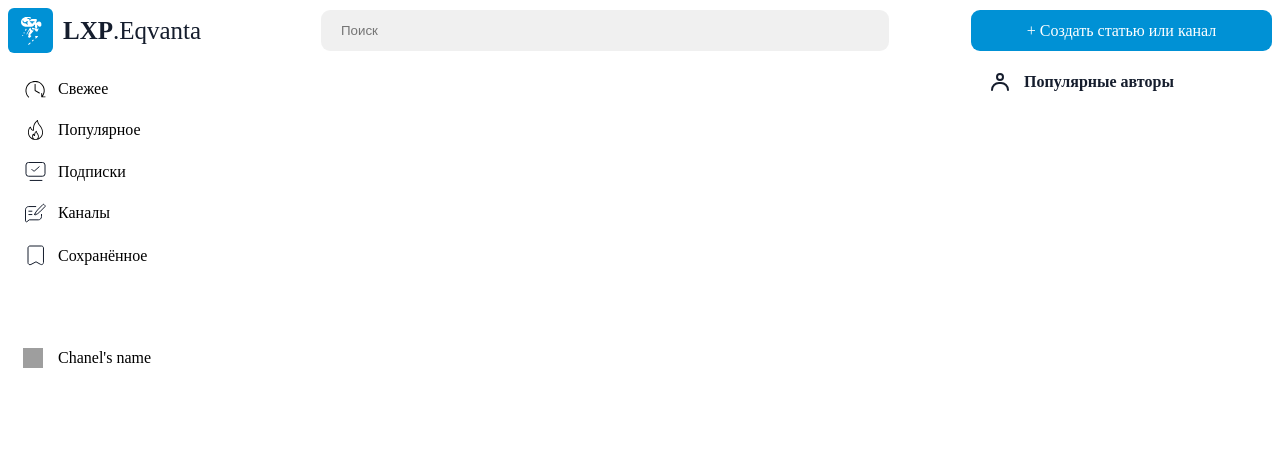
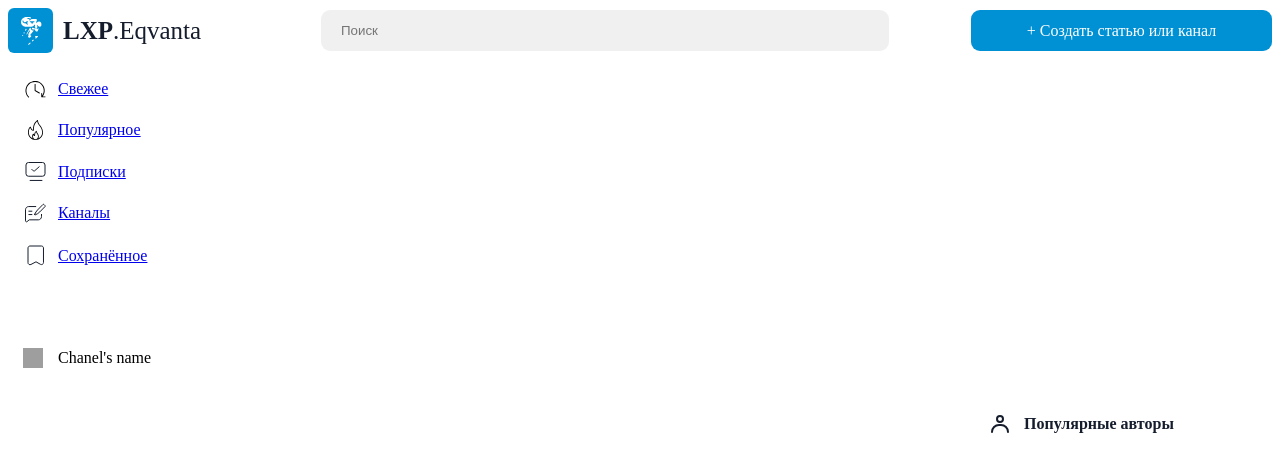
Before and after one commit to MaxClawrenz/LXP, a React app: page / in a window 1280 px wide. Shown: the top 472 px of the page. Built offline with nearby package versions, Linux system fonts and the light colour scheme; grey boxes are pictures that could not be loaded.

Commit message:
Добавлен роутинг, а также ссылки на разделы LXP

```diff
--- a/src/components/App.tsx
+++ b/src/components/App.tsx
@@ -1,11 +1,19 @@
+import { Routes, Router, Route } from "react-router-dom";
 import Header from "./Header/Header";
+import LeftZone from "./LeftPannel/LeftZone";
 import MainPage from "./MainPage";
+
 
 function App() {
   return (
     <>
       <Header />
-      <MainPage />
+      <LeftZone />
+
+      <Routes>
+        <Route path="/" element={<MainPage />} />
+        <Route path="*" element={<MainPage />} />
+      </Routes>
     </>
   );
 }
--- a/src/components/LeftPannel/Tabs/TabLeftMenu.tsx
+++ b/src/components/LeftPannel/Tabs/TabLeftMenu.tsx
@@ -1,30 +1,28 @@
-import TabElement from "./TabElement";
+// import TabElement from "./TabElement";
 import ChannelsIcon from "./TabsIcons/ChannelsIcon";
 import NewsIcon from "./TabsIcons/NewsIcon";
 import PopularIcon from "./TabsIcons/PopularIcon";
 import SavedIcon from "./TabsIcons/SavedIcon";
 import SubscribesIcon from "./TabsIcons/SubscribesIcon";
 import styles from "../../../style.module.css";
+import { Link, Route } from "react-router-dom";
+import TabRoute from "./TabRouteComponent";
+
 
 function TabLeftMenu() {
   return (
+
     <ul className={styles.TabMenu}>
-      <TabElement name="Свежее">
-        <NewsIcon />
-      </TabElement>
-      <TabElement name="Популярное">
-        <PopularIcon />
-      </TabElement>
-      <TabElement name="Подписки">
-        <SubscribesIcon />
-      </TabElement>
-      <TabElement name="Каналы">
-        <ChannelsIcon />
-      </TabElement>
-      <TabElement name="Сохранённое">
-        <SavedIcon />
-      </TabElement>
+        <Link to="/">
+          <TabRoute name="Свежее"><NewsIcon /></TabRoute>
+        </Link>
+
+        <Link to="/_wt/eqvatoria_lxp_popular"> <TabRoute name="Популярное"><PopularIcon /></TabRoute></Link>
+        <Link to="/_wt/eqvatoria_lxp_subscribes"> <TabRoute name="Подписки"><SubscribesIcon /></TabRoute></Link>
+        <Link to="/_wt/eqvatoria_lxp_channels"> <TabRoute name="Каналы"><ChannelsIcon /></TabRoute></Link>
+        <Link to="/_wt/eqvatoria_lxp_saved"> <TabRoute name="Сохранённое"><SavedIcon /></TabRoute></Link>
     </ul>
+
   );
 }
 
--- /dev/null
+++ b/src/components/LeftPannel/Tabs/TabRouteComponent.tsx
@@ -0,0 +1,8 @@
+import { ITabRouteProps } from "../../../interfaces/ITabRouteProps";
+import TabElement from "./TabElement";
+
+const TabRoute: React.FC<ITabRouteProps> = ({ name, children }) => (
+    <TabElement name={name}>{children}</TabElement>
+  );
+
+  export default TabRoute
--- a/src/components/MainPage.tsx
+++ b/src/components/MainPage.tsx
@@ -1,4 +1,3 @@
-import LeftZone from "./LeftPannel/LeftZone";
 import MainZone from "./MainZone/MainZone";
 import RightZone from "./RightZone/RightZone";
 import style from "../style.module.css";
@@ -6,7 +5,6 @@ import style from "../style.module.css";
 function MainPage() {
   return (
     <div className={style.MainPage}>
-      <LeftZone />
       <MainZone />
       <RightZone />
     </div>
--- /dev/null
+++ b/src/interfaces/ITabRouteProps.ts
@@ -0,0 +1,6 @@
+import { ReactNode } from "react";
+
+export interface ITabRouteProps {
+    name: string,
+    children: ReactNode
+}
```
